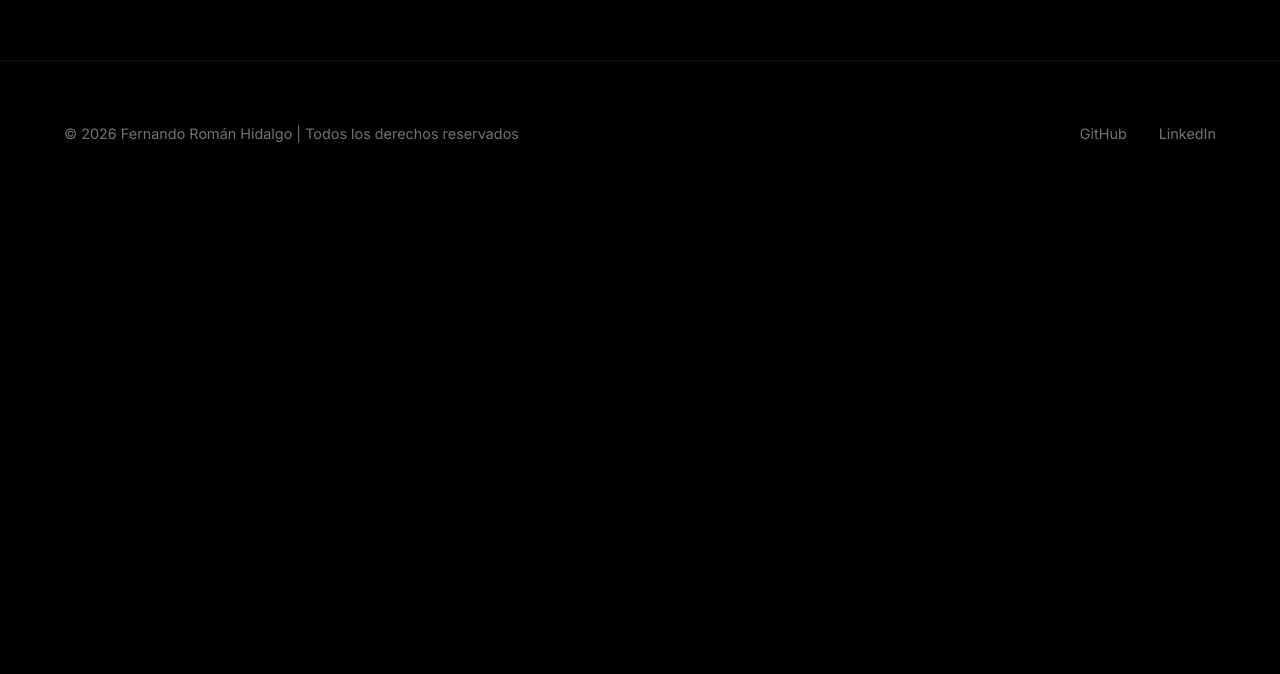
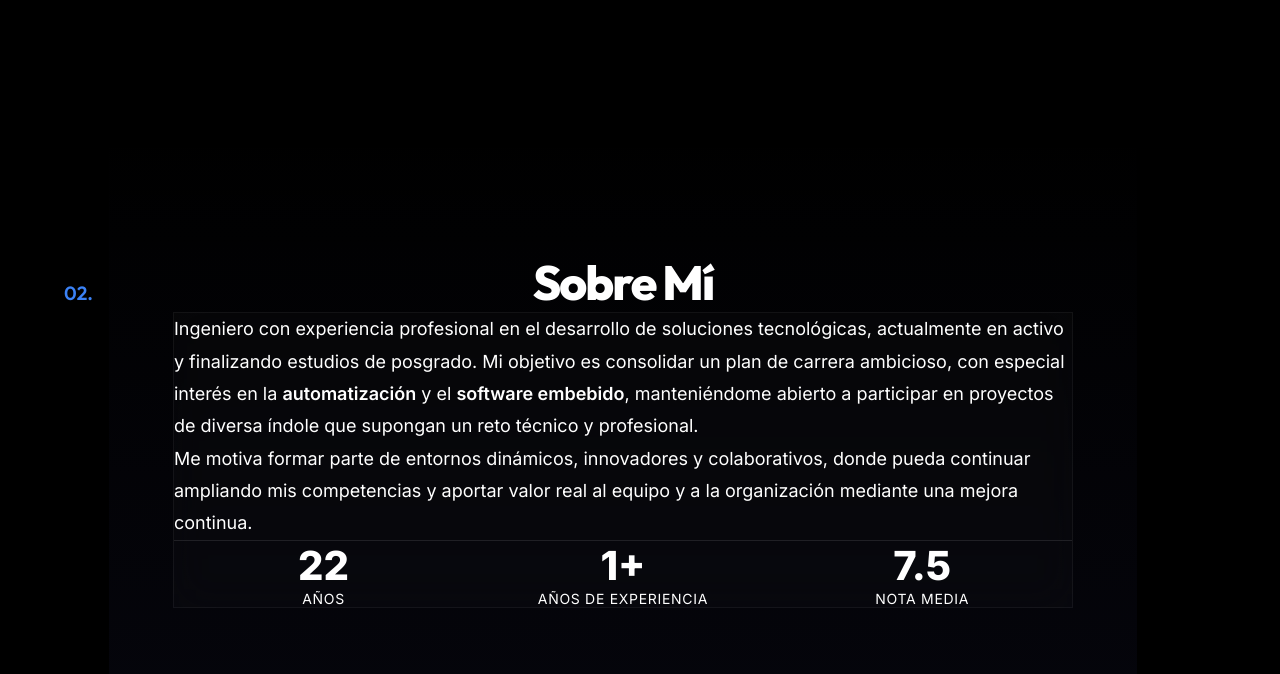
Before and after one commit to FerXxk/Portfolio, a React (Vite) app: page / in a window 1280 px wide. Shown: the part 1586-2260 px from the top of the page. Before the commit the page ends 1792 px from the top, so only its background shows below. Built offline with nearby package versions, Linux system fonts and the light colour scheme; no server answers.

Commit message:
feat: actualizar icono web

```diff
--- a/index.html
+++ b/index.html
@@ -1,14 +1,17 @@
 <!doctype html>
 <html lang="es">
+
 <head>
   <meta charset="UTF-8" />
-    <link rel="icon" type="image/svg+xml" href="/vite.svg" />
+  <link rel="icon" type="image/jpeg" href="/logo_web.jpg" />
   <meta name="viewport" content="width=device-width, initial-scale=1.0" />
   <meta name="description" content="Fernando Román Hidalgo - Ingeniero de Robótica y Automatización" />
-    <title>Fernando Román Hidalgo | Portfolio</title>
+  <title>Fernando | Portfolio</title>
 </head>
+
 <body>
   <div id="root"></div>
   <script type="module" src="/src/main.jsx"></script>
 </body>
+
 </html>
--- a/src/App.jsx
+++ b/src/App.jsx
@@ -8,6 +8,8 @@ import ProjectGrid from './components/ProjectGrid';
 import CustomCursor from './components/CustomCursor';
 import { LanguageProvider, useLanguage } from './context/LanguageContext';
 import translations from './translations.json';
+import About from './components/About';
+import Contact from './components/Contact';
 
 gsap.registerPlugin(ScrollTrigger);
 
@@ -95,6 +97,20 @@ const AppContent = () => {
             </div>
           )}
         </section>
+
+        <section id="about-section">
+          <div className="section-header">
+            <span className="section-number">02.</span>
+            <About />
+          </div>
+        </section>
+
+        <section id="contact-section">
+          <div className="section-header">
+            <span className="section-number">03.</span>
+            <Contact />
+          </div>
+        </section>
       </main>
 
       <footer className="lab-footer">
--- a/src/components/About.jsx
+++ b/src/components/About.jsx
@@ -1,39 +1,34 @@
 import './About.css'
+import { useLanguage } from '../context/LanguageContext';
+import translations from '../translations.json';
 
 const About = () => {
+    const { language } = useLanguage();
+    const t = translations[language].about;
+
     return (
         <section id="about" className="about section">
             <div className="container">
                 <h2 className="section-title">
-                    <span className="gradient-text">Sobre Mí</span>
+                    <span className="gradient-text">{t.title}</span>
                 </h2>
 
                 <div className="about-content glass">
-                    <p className="about-text">
-                        Ingeniero con experiencia profesional en el desarrollo de soluciones tecnológicas,
-                        actualmente en activo y finalizando estudios de posgrado. Mi objetivo es consolidar
-                        un plan de carrera ambicioso, con especial interés en la <strong>automatización</strong> y
-                        el <strong>software embebido</strong>, manteniéndome abierto a participar en proyectos de
-                        diversa índole que supongan un reto técnico y profesional.
-                    </p>
-                    <p className="about-text">
-                        Me motiva formar parte de entornos dinámicos, innovadores y colaborativos, donde
-                        pueda continuar ampliando mis competencias y aportar valor real al equipo y a la
-                        organización mediante una mejora continua.
-                    </p>
+                    <p className="about-text" dangerouslySetInnerHTML={{ __html: t.p1.replace(/\*\*(.*?)\*\*/g, '<strong>$1</strong>') }}></p>
+                    <p className="about-text">{t.p2}</p>
 
                     <div className="about-stats">
                         <div className="stat-item">
                             <div className="stat-number gradient-text">22</div>
-                            <div className="stat-label">Años</div>
+                            <div className="stat-label">{t.stats.age}</div>
                         </div>
                         <div className="stat-item">
                             <div className="stat-number gradient-text">1+</div>
-                            <div className="stat-label">Años de Experiencia</div>
+                            <div className="stat-label">{t.stats.experience}</div>
                         </div>
                         <div className="stat-item">
                             <div className="stat-number gradient-text">7.5</div>
-                            <div className="stat-label">Nota Media</div>
+                            <div className="stat-label">{t.stats.grade}</div>
                         </div>
                     </div>
                 </div>
--- a/src/components/Navbar.jsx
+++ b/src/components/Navbar.jsx
@@ -1,8 +1,12 @@
 import React, { useEffect, useRef } from 'react';
 import gsap from 'gsap';
+import { useLanguage } from '../context/LanguageContext';
+import translations from '../translations.json';
 
 const Navbar = () => {
   const navRef = useRef(null);
+  const { language } = useLanguage();
+  const t = translations[language].nav;
 
   useEffect(() => {
     gsap.from(navRef.current, {
@@ -22,15 +26,17 @@ const Navbar = () => {
         </a>
 
         <div className="nav-links">
-          <a href="#projects" className="nav-item">Projects</a>
+          <a href="#projects" className="nav-item">{t.projects}</a>
+          <a href="#about-section" className="nav-item">{t.about}</a>
+          <a href="#contact-section" className="nav-item">{t.contact}</a>
           <a href="cv/cv_fernando_roman.pdf" target="_blank" className="nav-button">
-            CV ES
+            {t.cv_es}
             <svg viewBox="0 0 24 24" fill="none" stroke="currentColor" strokeWidth="2">
               <path d="M12 5v14M5 12l7 7 7-7" strokeLinecap="round" strokeLinejoin="round" />
             </svg>
           </a>
           <a href="cv/cv_fernando_roman_en.pdf" target="_blank" className="nav-button accent-btn">
-            CV EN
+            {t.cv_en}
             <svg viewBox="0 0 24 24" fill="none" stroke="currentColor" strokeWidth="2">
               <path d="M12 5v14M5 12l7 7 7-7" strokeLinecap="round" strokeLinejoin="round" />
             </svg>
--- a/src/components/ProjectCard.jsx
+++ b/src/components/ProjectCard.jsx
@@ -133,10 +133,11 @@ const ProjectCard = ({ project, index }) => {
         .close-btn:hover { background: var(--accent); transform: rotate(90deg); }
 
         .modal-image {
-          height: 300px;
           width: 100%;
+          aspect-ratio: 16 / 9;
           background-size: cover;
           background-position: center;
+          border-bottom: 1px solid var(--glass-border);
         }
         .modal-info {
           padding: 2.5rem;
--- a/src/translations.json
+++ b/src/translations.json
@@ -2,6 +2,8 @@
     "es": {
         "nav": {
             "projects": "Proyectos",
+            "about": "Sobre Mí",
+            "contact": "Contacto",
             "cv_es": "CV ES",
             "cv_en": "CV EN"
         },
@@ -19,11 +21,32 @@
         },
         "footer": {
             "rights": "Todos los derechos reservados"
+        },
+        "about": {
+            "title": "Sobre Mí",
+            "p1": "Ingeniero con experiencia profesional en el desarrollo de soluciones tecnológicas, actualmente en activo y finalizando estudios de posgrado. Mi objetivo es consolidar un plan de carrera ambicioso, con especial interés en la **automatización** y el **software embebido**, manteniéndome abierto a participar en proyectos de diversa índole que supongan un reto técnico y profesional.",
+            "p2": "Me motiva formar parte de entornos dinámicos, innovadores y colaborativos, donde pueda continuar ampliando mis competencias y aportar valor real al equipo y a la organización mediante una mejora continua.",
+            "stats": {
+                "age": "Años",
+                "experience": "Años de Experiencia",
+                "grade": "Nota Media"
+            }
+        },
+        "contact": {
+            "title": "Contacto",
+            "intro": "¿Interesado en colaborar o tienes alguna pregunta? No dudes en contactarme a través de cualquiera de estos medios.",
+            "email_label": "Email",
+            "phone_label": "Teléfono",
+            "location_label": "Ubicación",
+            "linkedin_label": "LinkedIn",
+            "rights": "Todos los derechos reservados."
         }
     },
     "en": {
         "nav": {
             "projects": "Projects",
+            "about": "About",
+            "contact": "Contact",
             "cv_es": "CV ES",
             "cv_en": "CV EN"
         },
@@ -41,6 +64,25 @@
         },
         "footer": {
             "rights": "All rights reserved"
+        },
+        "about": {
+            "title": "About Me",
+            "p1": "Engineer with professional experience in developing technological solutions, currently active and finishing postgraduate studies. My goal is to consolidate an ambitious career plan, with special interest in **automation** and **embedded software**, staying open to participating in various projects that pose a technical and professional challenge.",
+            "p2": "I am motivated by being part of dynamic, innovative, and collaborative environments, where I can continue expanding my skills and providing real value to the team and organization through continuous improvement.",
+            "stats": {
+                "age": "Years Old",
+                "experience": "Years of Experience",
+                "grade": "GPA"
+            }
+        },
+        "contact": {
+            "title": "Contact",
+            "intro": "Interested in collaborating or have any questions? Feel free to contact me through any of these channels.",
+            "email_label": "Email",
+            "phone_label": "Phone",
+            "location_label": "Location",
+            "linkedin_label": "LinkedIn",
+            "rights": "All rights reserved."
         }
     }
 }
```
Also changed, not shown: src/components/Contact.jsx (+12 -8 lines), public/logo_web.jpg (added). Lines whose indentation alone changed are shown as unchanged.
